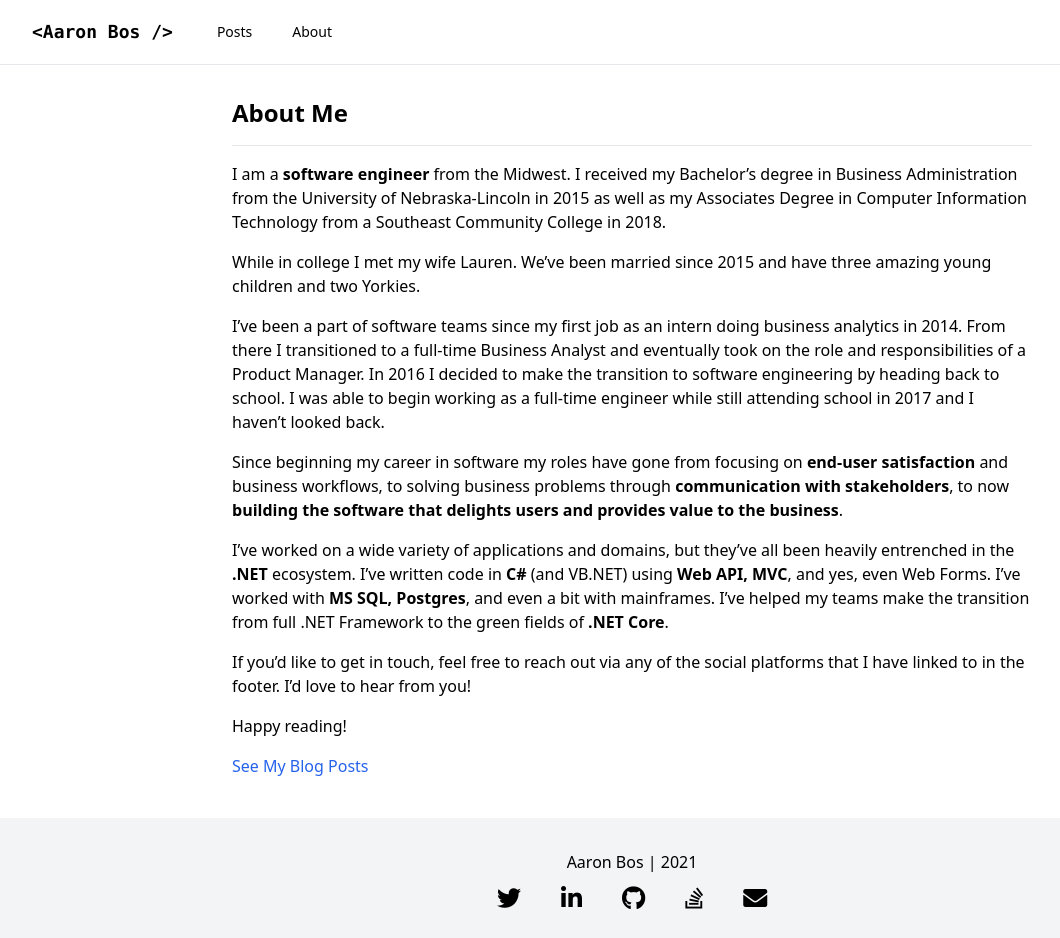
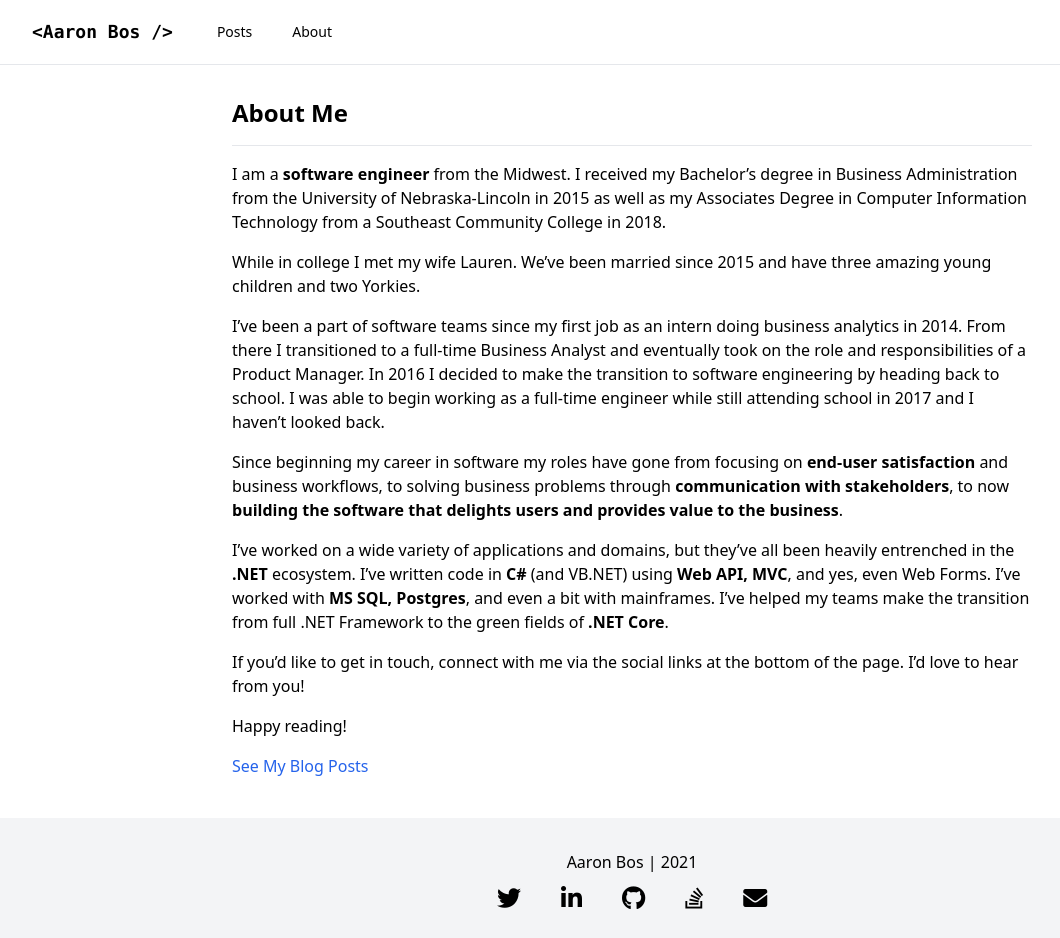
Before and after one commit to aaronmbos/personal-site, a Next.js app in the folder src/: page /about in a window 1280 px wide. Shown: the whole page, without its empty margins (8-1068 px from the left). Built offline with nearby package versions, Linux system fonts and the light colour scheme.

Commit message:
Update about page

```diff
--- a/src/pages/about.js
+++ b/src/pages/about.js
@@ -27,7 +27,7 @@ export default function About() {
             I’ve worked on a wide variety of applications and domains, but they’ve all been heavily entrenched in the <span className="font-semibold">.NET</span> ecosystem. I’ve written code in <span className="font-semibold">C#</span> (and VB.NET) using <span className="font-semibold">Web API, MVC</span>, and yes, even Web Forms. I’ve worked with <span className="font-semibold">MS SQL, Postgres</span>, and even a bit with mainframes. I’ve helped my teams make the transition from full .NET Framework to the green fields of <span className="font-semibold">.NET Core</span>.
           </p>
           <p className="my-4">
-            If you’d like to get in touch, feel free to reach out via any of the social platforms that I have linked to in the footer. I’d love to hear from you!
+            If you’d like to get in touch, connect with me via the social links at the bottom of the page. I’d love to hear from you!
           </p>
           <p className="my-4">
             Happy reading!
```
